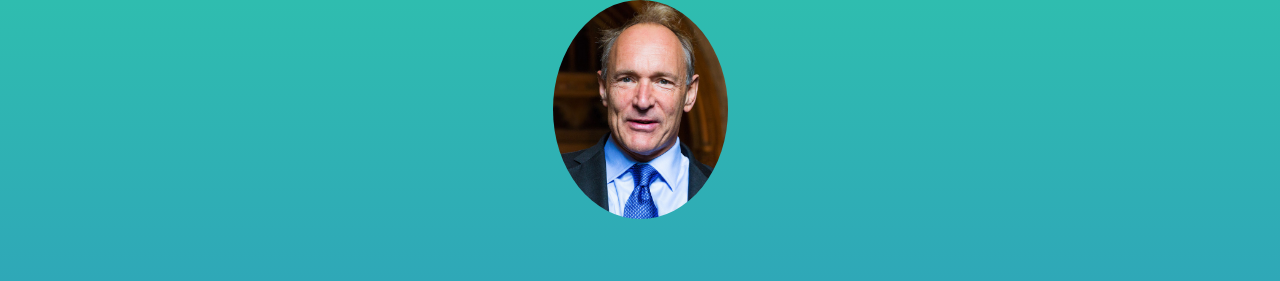
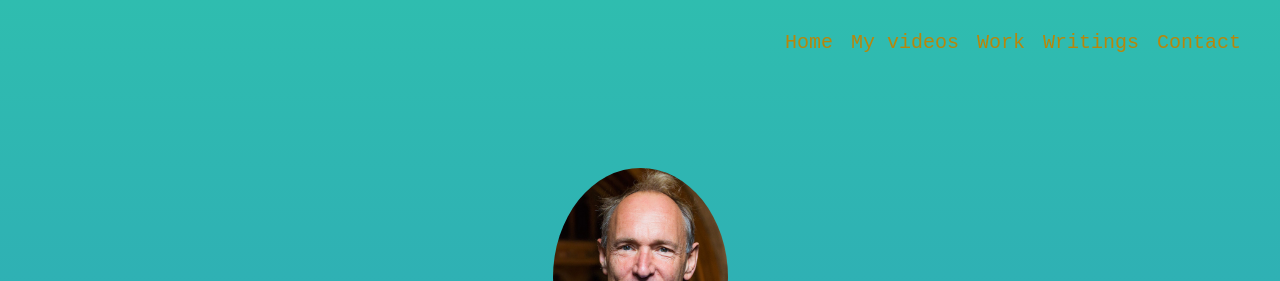
Before and after one commit to dranav2411/dpranav, a plain HTML site: page index.html in a window 1280 px wide. Shown: the top 281 px of the page. Drawn offline with Linux system fonts and the light colour scheme.

Commit message:
Add files via upload

```diff
--- a/index.html
+++ b/index.html
@@ -2,8 +2,16 @@
 <head>
     <title>sir Tim Berners Lee</title>
     <link rel="stylesheet" href="style.css">
+    <link href="https://fonts.googleapis.com/css2?family=Roboto+Mono:wght@100&display=swap" rel="stylesheet">
     </head>
     <body>
+        <ul class="menu" >
+            <li class="links">Home</li>
+            <li class="links">My videos</li>
+            <li class="links">Work</li>
+            <li class="links">Writings</li>
+            <li class="links">Contact</li>
+        </ul>
     <section id="welcome" class="opening">
         <div class="about">
         <img src="Sir_Tim_Berners-Lee_(cropped).jpg" class="profile">
--- a/style.css
+++ b/style.css
@@ -19,7 +19,7 @@ width: 175px;
     background: linear-gradient(#2fbdaf 0%,#2f9abd 100%);
     display: table;
         width: 100%;
-        height: 100;
+        height: 100%;
 }
 h1{
     font-size: 40px;
@@ -35,7 +35,7 @@ h2{
 }
 #bio{
 
-    padding: 50px;
+    padding: 10px;
     text-align: center;
     font-size: 42px;
 }
@@ -58,3 +58,25 @@ p{
     text-align: center;
     vertical-align: middle;
 }
+.menu{
+    list-style: none;
+        font-family: 'Roboto Mono', monospace;
+    position: absolute;
+        top: 10px;
+    right: 30px;
+    z-index: 10;
+    cursor: pointer;
+}
+.links{
+    float: left;
+    color:darkgoldenrod;
+    padding-top: 5px;
+    padding-bottom: 5px;
+    padding-left: 9px;
+    padding-right: 9px;
+    font-family: monospace;
+    font-size: 20px;
+}
+.links:hover{
+    background-color: darkslateblue;
+}
```
